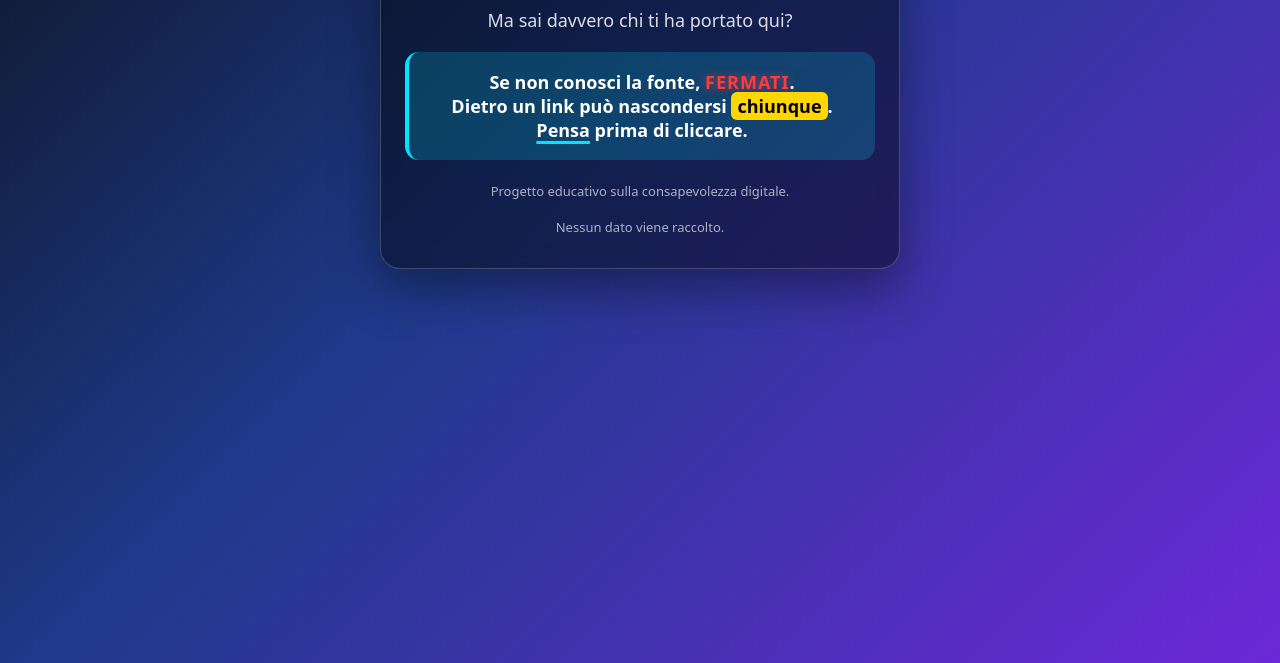
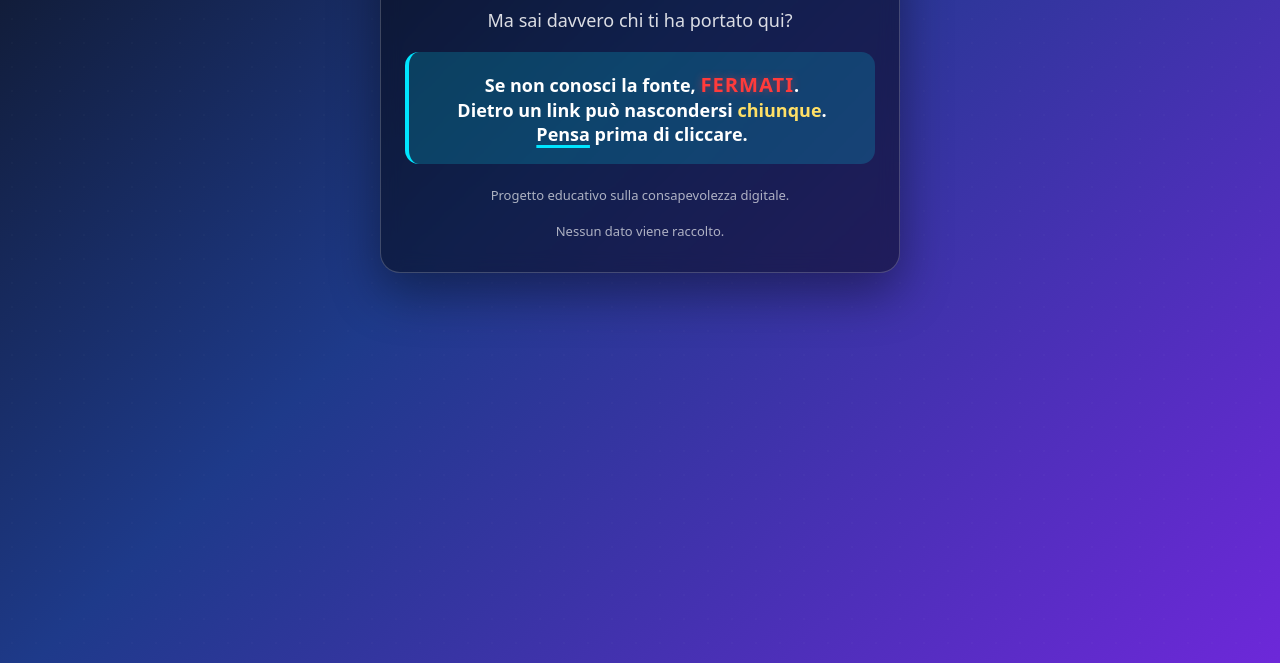
Before and after one commit to pensaprima/pensaprima.github.io, a plain HTML site: page index.html in a window 1280 px wide. Shown: the part 137-800 px from the top of the page. Drawn offline with Linux system fonts and the light colour scheme.

Commit message:
Update index.html

```diff
--- a/index.html
+++ b/index.html
@@ -13,7 +13,6 @@
       --radius:20px;
 
       --danger:#ff3b3b;
-      --warning:#ffd600;
     }
 
     *{ box-sizing:border-box; }
@@ -83,16 +82,14 @@
       font-weight:800;
       text-transform:uppercase;
       letter-spacing:1px;
-      text-shadow:0 0 10px rgba(255,59,59,.6);
+      font-size:1.12em; /* leggermente più grande */
+      text-shadow:0 0 8px rgba(255,59,59,.45);
     }
 
-    /* 🟡 chiunque */
+    /* 🟡 chiunque (più sobrio) */
     .warning{
-      color:#000;
-      background:var(--warning);
-      padding:2px 6px;
-      border-radius:6px;
-      font-weight:700;
+      color:#ffe066;
+      font-weight:600;
     }
 
     /* ✏️ Pensa */
```
